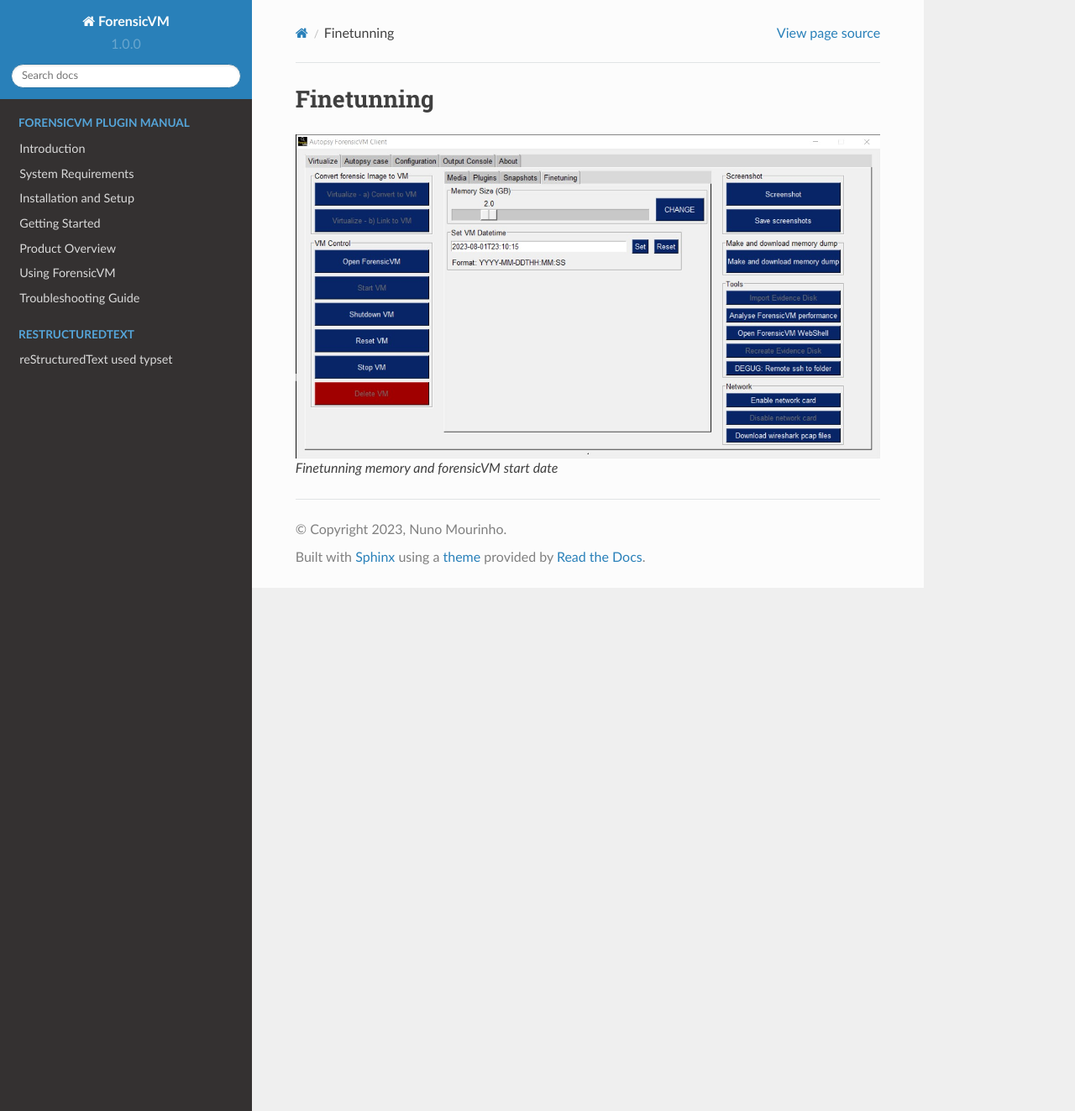
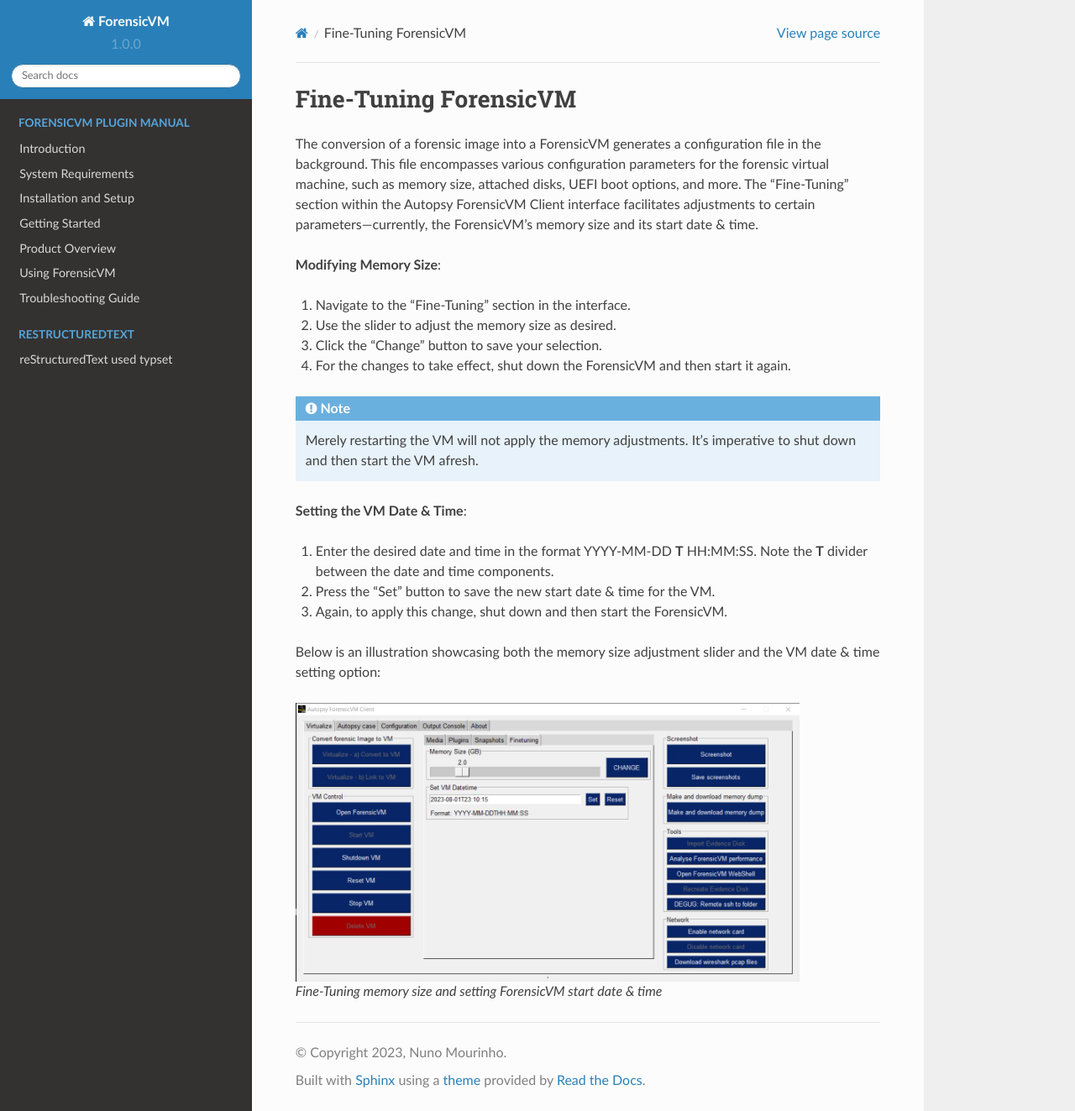
Before and after one commit to nunomourinho/forensicVmAutopsyUserManual, a Sphinx documentation site: the page built from docs/user/finetunning.rst, in a window 1280 px wide and 1323 px high. Shown: the whole window at 84% size. Built offline with Sphinx 7.4.7 and the Read the Docs theme 2.0.0, drawn with Linux system fonts in a browser that asks for light colours; pages that are not in the unit, such as notebooks, are missing from menus.

Commit message:
Update finetunning.rst

```diff
--- a/docs/user/finetunning.rst
+++ b/docs/user/finetunning.rst
@@ -1,8 +1,30 @@
-Finetunning
-============
+Fine-Tuning ForensicVM
+======================
+
+The conversion of a forensic image into a ForensicVM generates a configuration file in the background. This file encompasses various configuration parameters for the forensic virtual machine, such as memory size, attached disks, UEFI boot options, and more. The "Fine-Tuning" section within the Autopsy ForensicVM Client interface facilitates adjustments to certain parameters—currently, the ForensicVM's memory size and its start date & time.
+
+**Modifying Memory Size**:
+
+1. Navigate to the "Fine-Tuning" section in the interface.
+2. Use the slider to adjust the memory size as desired.
+3. Click the "Change" button to save your selection.
+4. For the changes to take effect, shut down the ForensicVM and then start it again.
+
+.. note::
+
+   Merely restarting the VM will not apply the memory adjustments. It's imperative to shut down and then start the VM afresh.
+
+**Setting the VM Date & Time**:
+
+1. Enter the desired date and time in the format YYYY-MM-DD **T** HH:MM:SS. Note the **T** divider between the date and time components.
+2. Press the "Set" button to save the new start date & time for the VM.
+3. Again, to apply this change, shut down and then start the ForensicVM.
+
+Below is an illustration showcasing both the memory size adjustment slider and the VM date & time setting option:
 
 .. figure:: img/finetunning.jpg
-   :name: Finetunning memory and forensicVM start date
-   :alt: Finetunning memory and forensicVM start date
+   :name: finetuning-options
+   :alt: Fine-Tuning memory size and setting ForensicVM start date & time
+   :width: 600
 
-   Finetunning memory and forensicVM start date
+   Fine-Tuning memory size and setting ForensicVM start date & time
```
